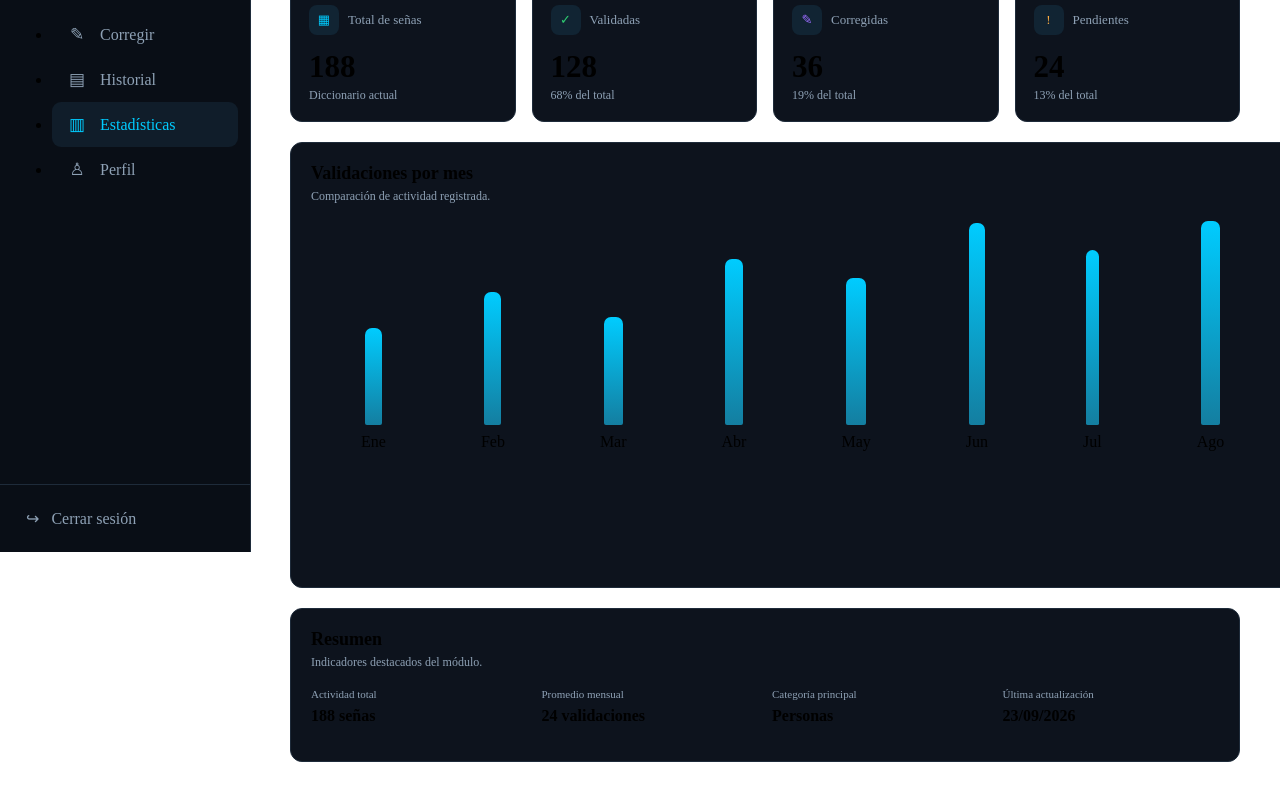
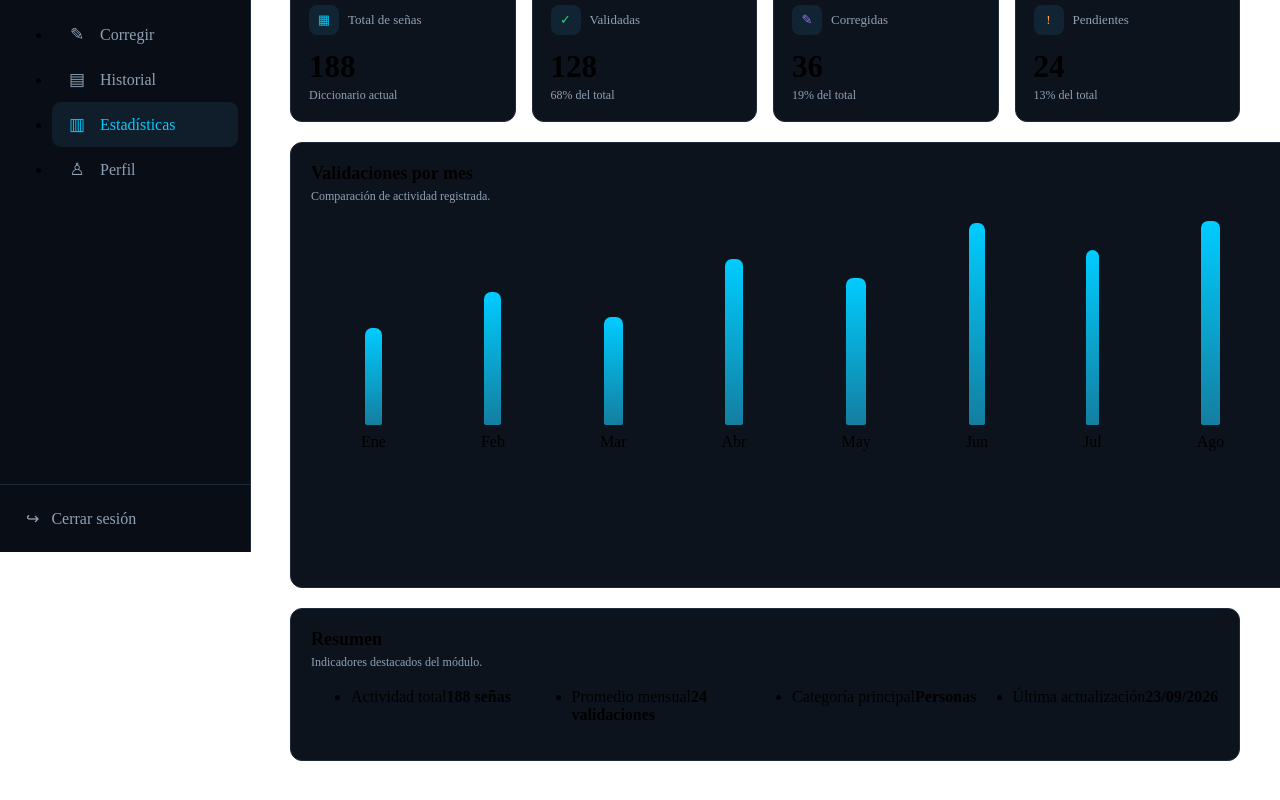
Before and after one commit to yamithmeneses122-hue/Signa-tech-App-react, a React (Vite) app: page /interprete/estadisticas in a window 1280 px wide. Shown: the part 248-1048 px from the top of the page. Built offline with nearby package versions, Linux system fonts and the light colour scheme.

Commit message:
refactor(interpreter): improve summary semantics

```diff
--- a/src/Features/Interpreter/Componentes/StatisticsContent.jsx
+++ b/src/Features/Interpreter/Componentes/StatisticsContent.jsx
@@ -71,14 +71,14 @@ export default function StatisticsContent() {
           </section>
         </header>
 
-        <dl className="summary-grid">
+        <ul className="summary-grid">
           {statisticsSummary.map(([label, value]) => (
-            <section className="summary-item" key={label}>
-              <dt>{label}</dt>
-              <dd>{value}</dd>
-            </section>
+            <li className="summary-item" key={label}>
+              <span>{label}</span>
+              <strong>{value}</strong>
+            </li>
           ))}
-        </dl>
+        </ul>
       </article>
     </>
   );
```
